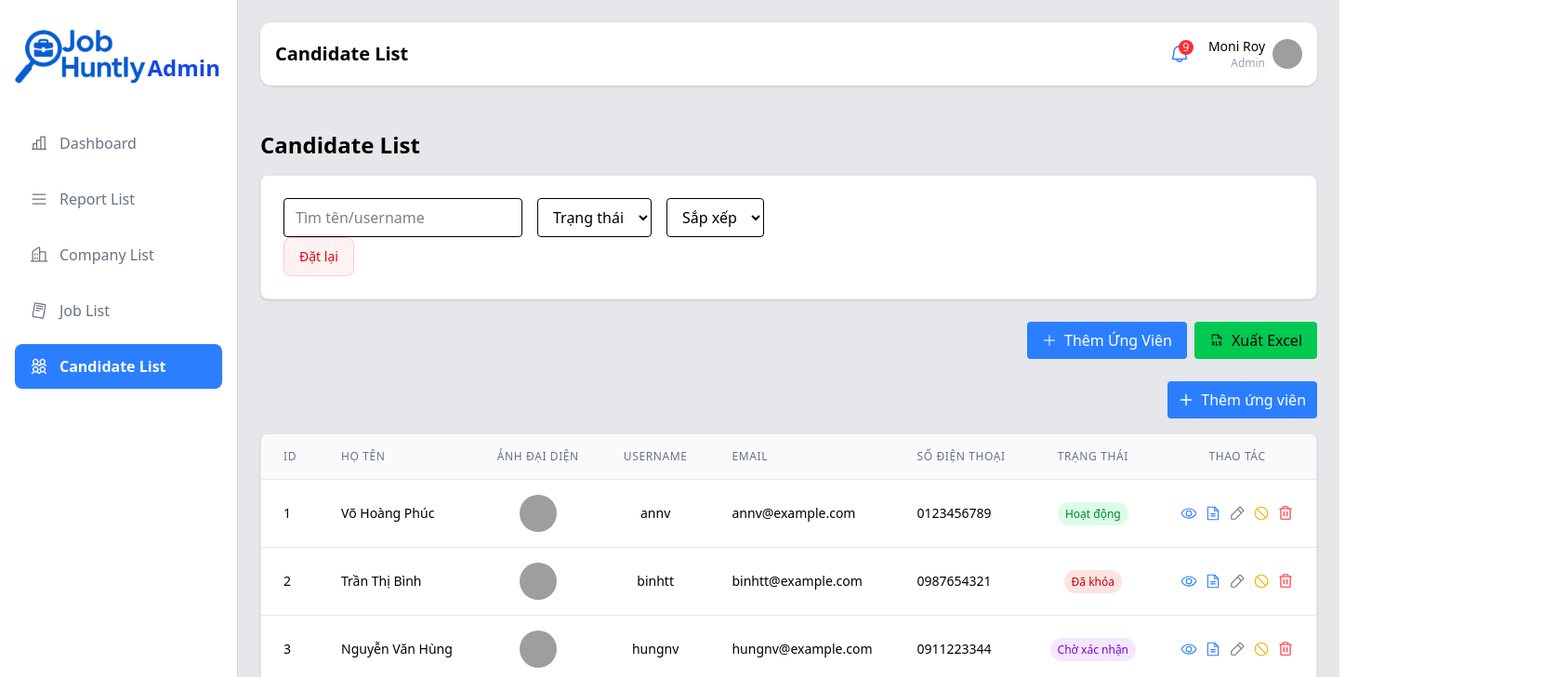
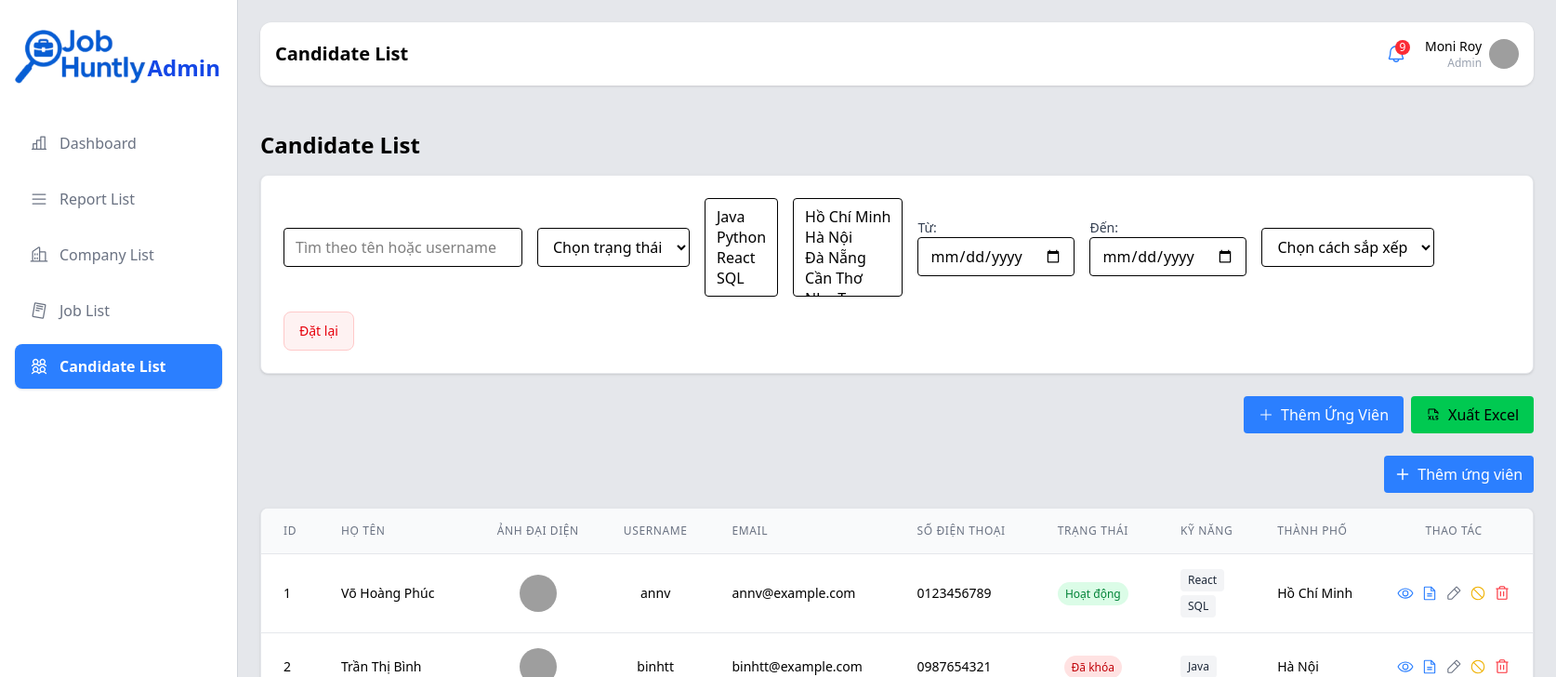
Before and after one commit to Group-3-KTC/job-huntly-admin-app, a React (Vite) app: page /candidateList in a window 1280 px wide. Shown: the top 728 px of the page at 93% size, 1674 px wide, since content can reach past the window. Built offline with nearby package versions, Linux system fonts and the light colour scheme; sample sign-in values are in the browser's storage; grey boxes are pictures that could not be loaded.

Commit message:
fix FilterBar

```diff
--- a/src/components/common/FilterBar.tsx
+++ b/src/components/common/FilterBar.tsx
@@ -6,6 +6,8 @@ export interface FilterField {
   label: string;
   type: "select" | "multiselect" | "date" | "text";
   options?: string[];
+  placeholder?: string;
+  prefixLabel?: string;
 }
 
 interface FilterBarProps {
@@ -39,33 +41,58 @@ export const FilterBar = ({
     <div className="bg-white rounded-lg shadow-sm border border-gray-200 p-6 mb-6">
       <div className="flex flex-wrap gap-4 items-center">
         {filters.map((field) => {
-          const value = values[field.key] || "";
+          const value = values[field.key] ?? "";
+          const placeholder = field.placeholder || field.label;
 
-          switch (field.type) {
-            case "select":
           return (
-                <div key={field.key} className="relative">
+            <div key={field.key} className="flex flex-col">
+              {/* Optional prefix label */}
+              {field.prefixLabel && (
+                <span className="text-sm font-medium text-gray-700">
+                  {field.prefixLabel}
+                </span>
+              )}
+
+              {/* Render input based on type */}
+              {field.type === "text" && (
+                <input
+                  type="text"
+                  className="border px-3 py-2 rounded"
+                  placeholder={placeholder}
+                  value={value}
+                  onChange={(e) => handleChange(field.key, e.target.value)}
+                />
+              )}
+
+              {field.type === "date" && (
+                <input
+                  type="date"
+                  className="border px-3 py-2 rounded"
+                  placeholder={placeholder}
+                  value={value}
+                  onChange={(e) => handleChange(field.key, e.target.value)}
+                />
+              )}
+
+              {field.type === "select" && (
                 <select
-                    key={field.key}
                   className="border px-3 py-2 rounded"
                   value={value}
                   onChange={(e) => handleChange(field.key, e.target.value)}
                 >
-                    <option value="">{field.label}</option>
+                  <option value="">{placeholder}</option>
                   {field.options?.map((opt) => (
                     <option key={opt} value={opt}>
                       {opt}
                     </option>
                   ))}
                 </select>
-                </div>
-              );
+              )}
 
-            case "multiselect":
-              return (
-                <div key={field.key} className="relative">
+              {field.type === "multiselect" && (
                 <select
-                    key={field.key}
+                  id={field.key}
+                  name={field.key}
                   multiple
                   className="border px-3 py-2 rounded"
                   value={Array.isArray(value) ? value : []}
@@ -83,45 +110,16 @@ export const FilterBar = ({
                     </option>
                   ))}
                 </select>
+              )}
             </div>
           );
-
-            case "date":
-              return (
-                <div key={field.key} className="relative">
-                  <input
-                    key={field.key}
-                    type="date"
-                    className="border px-3 py-2 rounded"
-                    value={value}
-                    onChange={(e) => handleChange(field.key, e.target.value)}
-                    placeholder={field.label}
-                  />
-                </div>
-              );
-
-            case "text":
-            default:
-              return (
-                <div key={field.key} className="relative">
-                  <input
-                    key={field.key}
-                    type="text"
-                    className="border px-3 py-2 rounded"
-                    placeholder={field.label}
-                    value={value}
-                    onChange={(e) => handleChange(field.key, e.target.value)}
-                  />
-                </div>
-              );
-          }
         })}
       </div>
 
       {onReset && (
         <button
           onClick={handleReset}
-          className="flex items-center gap-2 px-4 py-2.5 text-sm text-red-600 bg-red-50 border border-red-200 rounded-lg hover:bg-red-100 transition-colors"
+          className="mt-4 px-4 py-2.5 text-sm text-red-600 bg-red-50 border border-red-200 rounded-lg hover:bg-red-100 transition-colors"
         >
           Đặt lại
         </button>
--- a/src/features/auth/pages/LoginPage.tsx
+++ b/src/features/auth/pages/LoginPage.tsx
@@ -11,7 +11,6 @@ import { useState } from "react";
 const Login = () => {
   const [showPassword, setShowPassword] = useState(false);
   const [login, { isLoading }] = useLoginMutation();
-  // const { login: loginContext } = useContext(AuthContext) ?? {};
   const navigate = useNavigate();
   const [apiError, setApiError] = useState("");
   const dispatch = useDispatch();
--- a/src/features/candidatelist/components/CandidateTable.tsx
+++ b/src/features/candidatelist/components/CandidateTable.tsx
@@ -140,7 +140,7 @@ const statusLabel = {
 export const CandidateTable = ({ candidates, loading, pagination }: Props) => {
   // State cho các modal
   const [selectedCandidate, setSelectedCandidate] = useState<Candidate | null>(
-    null
+    null,
   );
   const [viewModalOpen, setViewModalOpen] = useState(false);
   const [editModalOpen, setEditModalOpen] = useState(false);
@@ -156,6 +156,8 @@ export const CandidateTable = ({ candidates, loading, pagination }: Props) => {
     email: "",
     phone: "",
     status: "active",
+    skills: [],
+    location_city: "Hồ Chí Minh",
   });
 
   const handleViewDetails = (candidate: Candidate) => {
@@ -202,7 +204,7 @@ export const CandidateTable = ({ candidates, loading, pagination }: Props) => {
   };
 
   const handleFormChange = (
-    e: React.ChangeEvent<HTMLInputElement | HTMLSelectElement>
+    e: React.ChangeEvent<HTMLInputElement | HTMLSelectElement>,
   ) => {
     const { name, value } = e.target;
     setFormData((prev) => ({
@@ -232,7 +234,7 @@ export const CandidateTable = ({ candidates, loading, pagination }: Props) => {
       selectedCandidate.status === "blocked"
         ? "Mở khóa ứng viên:"
         : "Khóa ứng viên:",
-      selectedCandidate.id
+      selectedCandidate.id,
     );
   };
 
@@ -289,8 +291,30 @@ export const CandidateTable = ({ candidates, loading, pagination }: Props) => {
           {statusLabel[status].text}
         </span>
       ),
-      align: "center"
+      align: "center",
     },
+    {
+      key: "skills",
+      title: "Kỹ năng",
+      render: (skills: string[]) => (
+        <div className="flex flex-wrap gap-1">
+          {skills.map((skill) => (
+            <span
+              key={skill}
+              className="px-2 py-1 text-xs bg-gray-100 text-gray-800 rounded"
+            >
+              {skill}
+            </span>
+          ))}
+        </div>
+      ),
+    },
+
+    {
+      key: "location_city",
+      title: "Thành phố",
+    },
+
     {
       key: "actions",
       title: "Thao tác",
@@ -397,18 +421,18 @@ export const CandidateTable = ({ candidates, loading, pagination }: Props) => {
             {/* Hiển thị các nút số trang */}
             {(() => {
               const totalPages = Math.ceil(
-                pagination.total / pagination.pageSize
+                pagination.total / pagination.pageSize,
               );
               const pages = [];
               const maxVisible = 5;
 
               let startPage = Math.max(
                 1,
-                pagination.page - Math.floor(maxVisible / 2)
+                pagination.page - Math.floor(maxVisible / 2),
               );
               const initialEndPage = Math.min(
                 totalPages,
-                startPage + maxVisible - 1
+                startPage + maxVisible - 1,
               );
 
               if (initialEndPage - startPage + 1 < maxVisible) {
@@ -426,14 +450,14 @@ export const CandidateTable = ({ candidates, loading, pagination }: Props) => {
                     className="px-3 py-1 border rounded hover:bg-gray-100"
                   >
                     1
-                  </button>
+                  </button>,
                 );
 
                 if (startPage > 2) {
                   pages.push(
                     <span key="dots1" className="px-3 py-1">
                       ...
-                    </span>
+                    </span>,
                   );
                 }
               }
@@ -451,7 +475,7 @@ export const CandidateTable = ({ candidates, loading, pagination }: Props) => {
                     }`}
                   >
                     {i}
-                  </button>
+                  </button>,
                 );
               }
 
@@ -461,7 +485,7 @@ export const CandidateTable = ({ candidates, loading, pagination }: Props) => {
                   pages.push(
                     <span key="dots2" className="px-3 py-1">
                       ...
-                    </span>
+                    </span>,
                   );
                 }
 
@@ -472,7 +496,7 @@ export const CandidateTable = ({ candidates, loading, pagination }: Props) => {
                     className="px-3 py-1 border rounded hover:bg-gray-100"
                   >
                     {totalPages}
-                  </button>
+                  </button>,
                 );
               }
 
--- a/src/features/candidatelist/mock/mockCandidates.ts
+++ b/src/features/candidatelist/mock/mockCandidates.ts
@@ -1,5 +1,3 @@
-
-
 export interface Candidate {
   id: number;
   name: string;
@@ -8,6 +6,8 @@ export interface Candidate {
   email: string;
   phone: string;
   status: "active" | "blocked" | "pending";
+  skills: string[];
+  location_city: string;
 }
 
 export const mockCandidates: Candidate[] = [
@@ -19,6 +19,8 @@ export const mockCandidates: Candidate[] = [
     email: "annv@example.com",
     phone: "0123456789",
     status: "active",
+    skills: ["React", "SQL"],
+    location_city: "Hồ Chí Minh",
   },
   {
     id: 2,
@@ -28,6 +30,8 @@ export const mockCandidates: Candidate[] = [
     email: "binhtt@example.com",
     phone: "0987654321",
     status: "blocked",
+    skills: ["Java"],
+    location_city: "Hà Nội",
   },
   {
     id: 3,
@@ -37,6 +41,8 @@ export const mockCandidates: Candidate[] = [
     email: "hungnv@example.com",
     phone: "0911223344",
     status: "pending",
+    skills: ["Python", "SQL"],
+    location_city: "Đà Nẵng",
   },
   {
     id: 4,
@@ -46,6 +52,8 @@ export const mockCandidates: Candidate[] = [
     email: "hoapt@example.com",
     phone: "0933445566",
     status: "active",
+    skills: ["React", "Java"],
+    location_city: "Hồ Chí Minh",
   },
   {
     id: 5,
@@ -55,6 +63,8 @@ export const mockCandidates: Candidate[] = [
     email: "tuanlq@example.com",
     phone: "0909090909",
     status: "blocked",
+    skills: ["SQL", "Python"],
+    location_city: "Cần Thơ",
   },
   {
     id: 6,
@@ -64,6 +74,8 @@ export const mockCandidates: Candidate[] = [
     email: "chaudm@example.com",
     phone: "0988112233",
     status: "active",
+    skills: ["Java", "React"],
+    location_city: "Hà Nội",
   },
   {
     id: 7,
@@ -73,6 +85,8 @@ export const mockCandidates: Candidate[] = [
     email: "kiennv@example.com",
     phone: "0977665544",
     status: "pending",
+    skills: ["Python"],
+    location_city: "Đà Nẵng",
   },
   {
     id: 8,
@@ -82,6 +96,8 @@ export const mockCandidates: Candidate[] = [
     email: "maivt@example.com",
     phone: "0966554433",
     status: "active",
+    skills: ["React"],
+    location_city: "Nha Trang",
   },
   {
     id: 9,
@@ -91,6 +107,8 @@ export const mockCandidates: Candidate[] = [
     email: "sonth@example.com",
     phone: "0944332211",
     status: "blocked",
+    skills: ["Java", "SQL"],
+    location_city: "Hồ Chí Minh",
   },
   {
     id: 10,
@@ -100,6 +118,8 @@ export const mockCandidates: Candidate[] = [
     email: "hongnt@example.com",
     phone: "0933555777",
     status: "active",
+    skills: ["Python"],
+    location_city: "Hà Nội",
   },
   {
     id: 11,
@@ -109,6 +129,8 @@ export const mockCandidates: Candidate[] = [
     email: "dungdv@example.com",
     phone: "0922334455",
     status: "pending",
+    skills: ["React", "Java"],
+    location_city: "Đà Nẵng",
   },
   {
     id: 12,
@@ -118,6 +140,8 @@ export const mockCandidates: Candidate[] = [
     email: "lanpt@example.com",
     phone: "0955667788",
     status: "blocked",
+    skills: ["SQL"],
+    location_city: "Cần Thơ",
   },
   {
     id: 13,
@@ -127,6 +151,8 @@ export const mockCandidates: Candidate[] = [
     email: "tuanlm@example.com",
     phone: "0911227788",
     status: "active",
+    skills: ["Java", "Python"],
+    location_city: "Hồ Chí Minh",
   },
   {
     id: 14,
@@ -136,6 +162,8 @@ export const mockCandidates: Candidate[] = [
     email: "yentt@example.com",
     phone: "0988445566",
     status: "pending",
+    skills: ["React"],
+    location_city: "Nha Trang",
   },
   {
     id: 15,
@@ -145,6 +173,8 @@ export const mockCandidates: Candidate[] = [
     email: "lamhv@example.com",
     phone: "0944556677",
     status: "active",
+    skills: ["Python", "SQL"],
+    location_city: "Hà Nội",
   },
   {
     id: 16,
@@ -154,6 +184,8 @@ export const mockCandidates: Candidate[] = [
     email: "hangbt@example.com",
     phone: "0977889900",
     status: "blocked",
+    skills: ["Java"],
+    location_city: "Cần Thơ",
   },
   {
     id: 17,
@@ -163,5 +195,7 @@ export const mockCandidates: Candidate[] = [
     email: "annv2@example.com",
     phone: "0900123456",
     status: "pending",
+    skills: ["React", "SQL"],
+    location_city: "Đà Nẵng",
   },
 ];
--- a/src/features/candidatelist/pages/CandidateListPage.tsx
+++ b/src/features/candidatelist/pages/CandidateListPage.tsx
@@ -11,13 +11,18 @@ import {
 export const CandidateListPage = () => {
   const [candidates, setCandidates] = useState<Candidate[]>([]);
   const [loading, setLoading] = useState(true);
-
-  // filter state
-  const [searchText, setSearchText] = useState("");
-  const [statusFilter, setStatusFilter] = useState("");
-  const [sortOrder, setSortOrder] = useState("");
   const [page, setPage] = useState(1);
   const pageSize = 5;
+  // filter state
+  const [filterValues, setFilterValues] = useState<Record<string, any>>({
+    searchText: "",
+    status: "",
+    sort: "",
+    skills: [],
+    location_city: [],
+    created_from: "",
+    created_to: "",
+  });
 
   useEffect(() => {
     const timer = setTimeout(() => {
@@ -29,35 +34,82 @@ export const CandidateListPage = () => {
   }, []);
 
   const candidateFilters: FilterField[] = [
-    { key: "searchText", label: "Tìm tên/username", type: "text" },
+    {
+      key: "searchText",
+      label: "Tìm kiếm",
+      type: "text",
+      placeholder: "Tìm theo tên hoặc username",
+    },
     {
       key: "status",
       label: "Trạng thái",
       type: "select",
       options: ["active", "blocked", "pending"],
+      placeholder: "Chọn trạng thái",
+    },
+    {
+      key: "skills",
+      label: "Kỹ năng",
+      type: "multiselect",
+      options: ["Java", "Python", "React", "SQL"],
+      placeholder: "Chọn kỹ năng",
+    },
+    {
+      key: "location_city",
+      label: "Thành phố",
+      type: "multiselect",
+      options: ["Hồ Chí Minh", "Hà Nội", "Đà Nẵng", "Cần Thơ", "Nha Trang"],
+      placeholder: "Chọn thành phố",
+    },
+    {
+      key: "created_from",
+      label: "Ngày tạo",
+      type: "date",
+      placeholder: "Từ ngày",
+      prefixLabel: "Từ:",
+    },
+    {
+      key: "created_to",
+      label: "Ngày tạo",
+      type: "date",
+      placeholder: "Đến ngày",
+      prefixLabel: "Đến:",
     },
     {
       key: "sort",
       label: "Sắp xếp",
       type: "select",
       options: ["id", "asc", "desc", "recent"],
+      placeholder: "Chọn cách sắp xếp",
     },
   ];
 
   // filter + sort
   const filtered = candidates
     .filter((c) => {
+      const { searchText, status, skills, location_city } = filterValues;
       const matchSearch =
         c.name.toLowerCase().includes(searchText.toLowerCase()) ||
         c.username.toLowerCase().includes(searchText.toLowerCase());
-      const matchStatus = statusFilter ? c.status === statusFilter : true;
-      return matchSearch && matchStatus;
+
+      const matchStatus = status ? c.status === status : true;
+
+      const matchSkills = skills.length
+        ? skills.every((s: string) => c.skills?.includes(s))
+        : true;
+
+      const matchLocation = location_city.length
+        ? location_city.includes(c.location_city)
+        : true;
+
+      return matchSearch && matchStatus && matchSkills && matchLocation;
     })
     .sort((a, b) => {
-      if (sortOrder === "asc") return a.name.localeCompare(b.name);
-      if (sortOrder === "desc") return b.name.localeCompare(a.name);
-      if (sortOrder === "id") return a.id - b.id;
-      if (sortOrder === "recent") return b.id - a.id;
+      const sort = filterValues.sort;
+      if (sort === "asc") return a.name.localeCompare(b.name);
+      if (sort === "desc") return b.name.localeCompare(a.name);
+      if (sort === "id") return a.id - b.id;
+      if (sort === "recent") return b.id - a.id;
       return 0;
     });
 
@@ -76,29 +128,28 @@ export const CandidateListPage = () => {
       <div className="w-full p-6">
         <h1 className="font-extrabold text-2xl mb-4">Candidate List</h1>
 
-        {/* Bộ lọc dùng FilterBar */}
         <FilterBar
           filters={candidateFilters}
-          initialValues={{
-            searchText,
-            status: statusFilter,
-            sort: sortOrder,
-          }}
+          initialValues={filterValues}
           onFilterChange={(filters) => {
-            setSearchText(filters.searchText || "");
-            setStatusFilter(filters.status || "");
-            setSortOrder(filters.sort || "");
-            setPage(1);
+            setFilterValues(filters);
+            setPage(1); // reset về trang đầu khi filter
           }}
           onReset={() => {
-            setSearchText("");
-            setStatusFilter("");
-            setSortOrder("");
+            const reset = {
+              searchText: "",
+              status: "",
+              sort: "",
+              skills: [],
+              location_city: [],
+              created_from: "",
+              created_to: "",
+            };
+            setFilterValues(reset);
             setPage(1);
           }}
         />
 
-        {/* Action buttons */}
         <div className="flex items-center justify-end my-6">
           <div className="flex gap-2">
             <button
```
Also changed, not shown: src/components/common/Button.tsx (deleted). Lines whose indentation alone changed are shown as unchanged.
